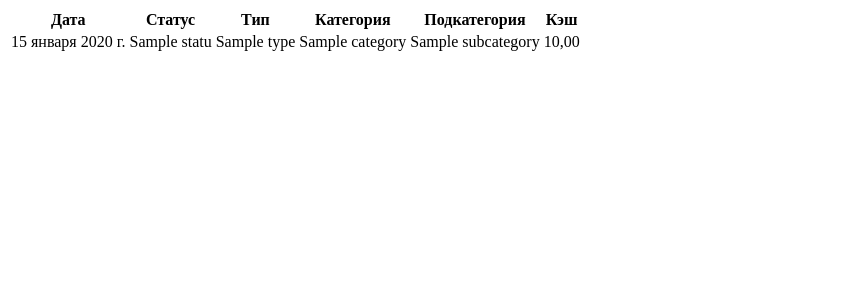
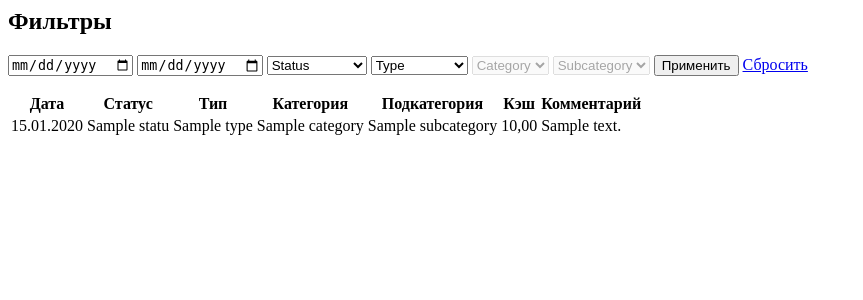
Before and after one commit to Crazy-Jock/cash-flow-manager, a Django app: page / in a window 1280 px wide. Shown: the top 300 px of the page, without its empty margins (0-863 px from the left). Run offline with Django 4.2, Linux system fonts and the light colour scheme; tables that the repository leaves empty hold one stand-in row (values such as "Sample post").

Commit message:
feat: filters for main table in list.html

```diff
--- a/cashflow/models.py
+++ b/cashflow/models.py
@@ -1,14 +1,15 @@
 from django.db import models
+from django.utils import timezone
 
 
-class Type(models.Model):
+class Status(models.Model):
     name = models.CharField(max_length=127)
 
     # для удобного отображения в админке
     def __str__(self):
         return self.name
 
-class Status(models.Model):
+class Type(models.Model):
     name = models.CharField(max_length=127)
 
     # для удобного отображения в админке
@@ -32,7 +33,7 @@ class SubCategory(models.Model):
         return self.name
 
 class CashFlow(models.Model):
-    created_at = models.DateField(auto_now_add=True)
+    created_at = models.DateField(default=timezone.now)
     status = models.ForeignKey(Status, on_delete=models.PROTECT)
     type = models.ForeignKey(Type, on_delete=models.PROTECT)
     category = models.ForeignKey(Category, on_delete=models.PROTECT)
--- a/cashflow/templates/cashflow/list.html
+++ b/cashflow/templates/cashflow/list.html
@@ -1,3 +1,149 @@
+<h2>Фильтры</h2>
+
+<form method="get">
+  <input type="date" name="date_from" value="{{ filters.date_from|default:'' }}">
+  <input type="date" name="date_to" value="{{ filters.date_to|default:'' }}">
+
+  <select name="status">
+    <option value="">Status</option>
+    {% for s in status %}
+      <option value="{{ s.id }}"
+        {% if filters.status == s.id|stringformat:"s" %}selected{% endif %}>
+        {{ s.name }}
+      </option>
+    {% endfor %}
+  </select>
+
+  <select id="type-select" name="type">
+    <option value="">Type</option>
+    {% for t in type %}
+      <option value="{{ t.id }}"
+        {% if filters.type == t.id|stringformat:"s" %}selected{% endif %}>
+        {{ t.name }}
+      </option>
+    {% endfor %}
+  </select>
+
+  <select id="category-select" name="category" {% if not filters.type %}disabled{% endif %}>
+    <option value="">Category</option>
+    {% for c in categories_for_select %}
+      <option value="{{ c.id }}"
+        {% if filters.category == c.id|stringformat:"s" %}selected{% endif %}>
+        {{ c.name }}
+      </option>
+    {% endfor %}
+  </select>
+
+  <select id="subcategory-select" name="subcategory" {% if not filters.category %}disabled{% endif %}>
+    <option value="">Subcategory</option>
+    {% for sc in subcategories_for_select %}
+      <option value="{{ sc.id }}"
+        {% if filters.subcategory == sc.id|stringformat:"s" %}selected{% endif %}>
+        {{ sc.name }}
+      </option>
+    {% endfor %}
+  </select>
+
+  <button type="submit">Применить</button>
+  <a href="/">Сбросить</a>
+</form>
+
+<script>
+const typeSelect = document.getElementById("type-select");
+const categorySelect = document.getElementById("category-select");
+const subcategorySelect = document.getElementById("subcategory-select");
+
+function renderOptions(select, items, placeholder) {
+    select.innerHTML = `<option value="">${placeholder}</option>`;
+    items.forEach(item => {
+        const option = document.createElement("option");
+        option.value = item.id;
+        option.textContent = item.name;
+        select.appendChild(option);
+    });
+}
+
+function loadCategories(typeId, selectedCategory = "") {
+    if (!typeId) {
+        categorySelect.disabled = true;
+        subcategorySelect.disabled = true;
+        renderOptions(categorySelect, [], "Category");
+        renderOptions(subcategorySelect, [], "Subcategory");
+        return;
+    }
+
+    categorySelect.disabled = true;
+    subcategorySelect.disabled = true;
+
+    fetch(`/ajax/categories/?type=${typeId}`)
+        .then(res => res.json())
+        .then(data => {
+            renderOptions(categorySelect, data, "Category");
+
+            if (selectedCategory) {
+                categorySelect.value = selectedCategory;
+            }
+
+            categorySelect.disabled = false;
+
+            if (selectedCategory) {
+                loadSubcategories(selectedCategory, "{{ filters.subcategory|default:'' }}");
+            } else {
+                renderOptions(subcategorySelect, [], "Subcategory");
+                subcategorySelect.disabled = true;
+            }
+        });
+}
+
+function loadSubcategories(categoryId, selectedSubcategory = "") {
+    if (!categoryId) {
+        renderOptions(subcategorySelect, [], "Subcategory");
+        subcategorySelect.disabled = true;
+        return;
+    }
+
+    subcategorySelect.disabled = true;
+
+    fetch(`/ajax/subcategories/?category=${categoryId}`)
+        .then(res => res.json())
+        .then(data => {
+            renderOptions(subcategorySelect, data, "Subcategory");
+
+            if (selectedSubcategory) {
+                subcategorySelect.value = selectedSubcategory;
+            }
+
+            subcategorySelect.disabled = false;
+        });
+}
+
+typeSelect.addEventListener("change", function () {
+    loadCategories(this.value);
+});
+
+categorySelect.addEventListener("change", function () {
+    loadSubcategories(this.value);
+});
+
+document.addEventListener("DOMContentLoaded", function () {
+    const selectedType = "{{ filters.type|default:'' }}";
+    const selectedCategory = "{{ filters.category|default:'' }}";
+    const selectedSubcategory = "{{ filters.subcategory|default:'' }}";
+
+    if (selectedType) {
+        typeSelect.value = selectedType;
+        loadCategories(selectedType, selectedCategory);
+    } else {
+        categorySelect.disabled = true;
+        subcategorySelect.disabled = true;
+    }
+
+    if (selectedCategory && selectedSubcategory) {
+        subcategorySelect.value = selectedSubcategory;
+    }
+});
+</script>
+
 <table>
   <tr>
     <th>Дата</th>
@@ -6,16 +152,18 @@
     <th>Категория</th>
     <th>Подкатегория</th>
     <th>Кэш</th>
+    <th>Комментарий</th>
   </tr>
 
   {% for i in items %}
   <tr>
-    <td>{{ i.created_at }}</td>
+    <td>{{ i.created_at|date:"d.m.Y" }}</td>
     <td>{{ i.status }}</td>
     <td>{{ i.type }}</td>
     <td>{{ i.category }}</td>
     <td>{{ i.subcategory }}</td>
     <td>{{ i.amount }}</td>
+    <td>{{ i.comment }}</td>
   </tr>
   {% endfor %}
 </table>
--- a/cashflow/urls.py
+++ b/cashflow/urls.py
@@ -5,4 +5,6 @@ from cashflow import views
 
 urlpatterns = [
     path("", views.cashflow_list, name="list"), # главная страница с таблицей записей ДДС
+    path("ajax/categories/", views.get_categories), # для получения JsonResponse вида категорий, после выбора "Тип" в фильтре
+    path("ajax/subcategories/", views.get_subcategories), # для получения JsonResponse вида подкатегорий, после выбора категории в фильтре
 ]
--- a/cashflow/views.py
+++ b/cashflow/views.py
@@ -1,4 +1,5 @@
 from django.shortcuts import render
+from django.http import JsonResponse
 
 from cashflow.models import Type, Status, Category, SubCategory, CashFlow
 
@@ -6,8 +7,72 @@ from cashflow.models import Type, Status, Category, SubCategory, CashFlow
 # создание таблицы для отображения записей ДДС
 def cashflow_list(request):
     # получение всех записей ДДС из БД
-    items = CashFlow.objects.all().select_related("status", "type",
-                                                  "category", "subcategory")
+    items = CashFlow.objects.all().select_related(
+        "status", "type", "category", "subcategory"
+    )
 
-    # рендер шаблона с передачей в него записей ДДС
-    return render(request, "cashflow/list.html", {"items": items})
+    # создание параметров get для фильтрации таблицы
+    date_from = request.GET.get("date_from")
+    date_to = request.GET.get("date_to")
+    status = request.GET.get("status")
+    selected_type = request.GET.get("type")
+    selected_category = request.GET.get("category")
+    selected_subcategory = request.GET.get("subcategory")
+
+    # фильтрация записей в таблице
+    if date_from:
+        items = items.filter(created_at__gte=date_from)
+    if date_to:
+        items = items.filter(created_at__lte=date_to)
+    if status:
+        items = items.filter(status_id=status)
+    if selected_type:
+        items = items.filter(type_id=selected_type)
+    if selected_type and selected_category:
+        items = items.filter(category_id=selected_category)
+    if selected_type and selected_category and selected_subcategory:
+        items = items.filter(subcategory_id=selected_subcategory)
+
+    categories_for_select = (
+        Category.objects.filter(type_id=selected_type)
+        if selected_type
+        else Category.objects.none()
+    )
+
+    subcategories_for_select = (
+        SubCategory.objects.filter(category_id=selected_category)
+        if selected_category
+        else SubCategory.objects.none()
+    )
+
+    return render(request, "cashflow/list.html", {"items": items,
+                                                  "status": Status.objects.all(),
+                                                  "type": Type.objects.all(),
+                                                  "categories_for_select": categories_for_select,
+                                                  "subcategories_for_select": subcategories_for_select,
+                                                  "filters": request.GET,}) # чтобы сохранять выбранные фильтры
+
+# получение словаря категорий, после выбора "Тип" в фильтре
+def get_categories(request) -> JsonResponse:
+    # получение типа из запроса
+    selected_type = request.GET.get("type")
+    # если "Тип" в фильтре станет снова пустым
+    if not selected_type:
+        return JsonResponse([], safe=False)
+
+    # получение всех категорий из БД, которые относятся к выбранному типу
+    categories = Category.objects.filter(type_id=selected_type).values("id", "name")
+
+    return JsonResponse(list(categories), safe=False)
+
+# получение словаря подкатегорий, после выбора категории в фильтре
+def get_subcategories(request) -> JsonResponse:
+    # получение категории из запроса
+    selected_category = request.GET.get("category")
+    # если категория в фильтре снова станет пустой
+    if not selected_category:
+        return JsonResponse([], safe=False)
+    # получение всех подкатегорий из БД, которые относятся к выбранной категории
+    subcategories = SubCategory.objects.filter(category_id=selected_category).values("id", "name")
+
+    return JsonResponse(list(subcategories), safe=False)
```
